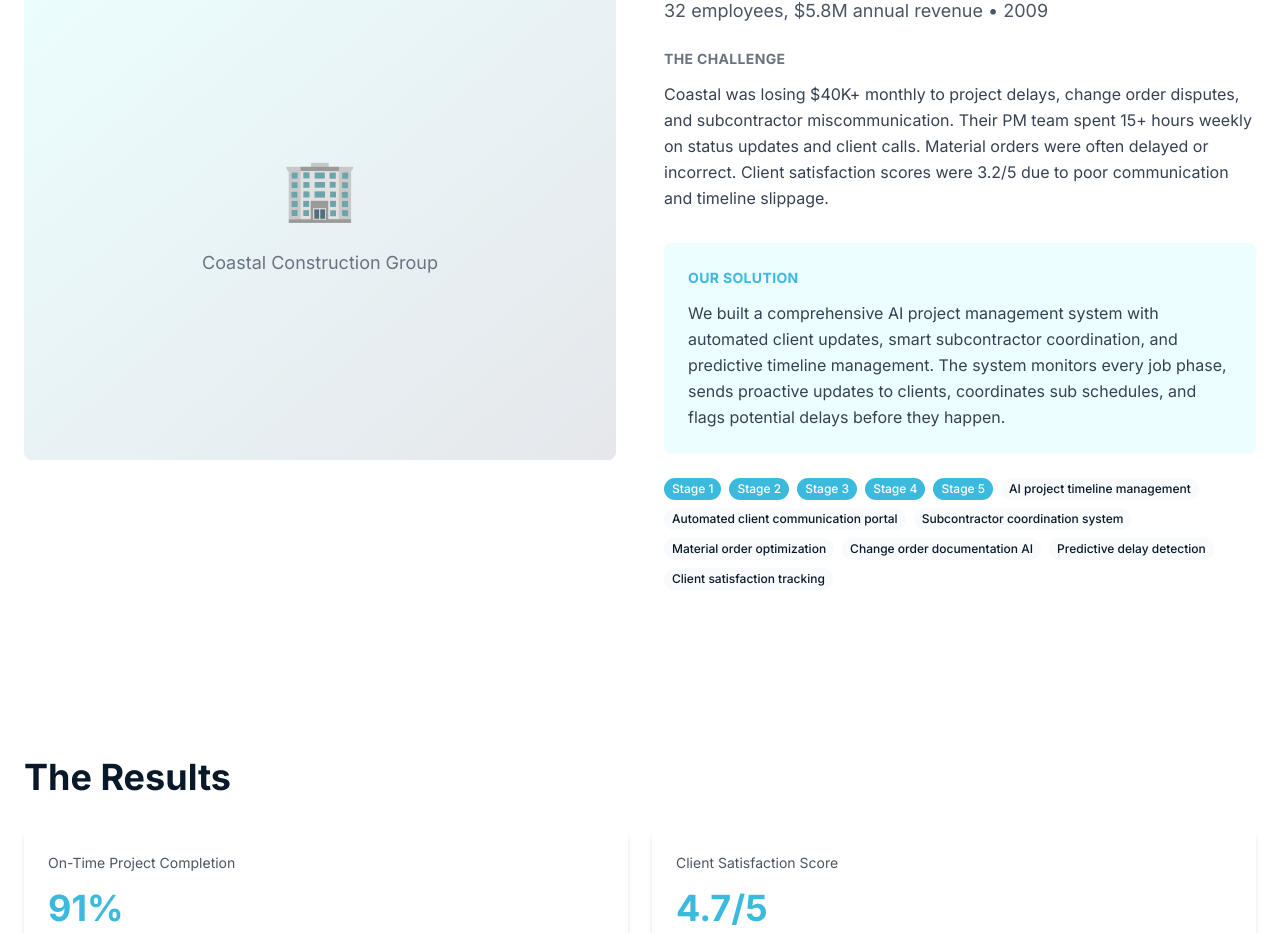
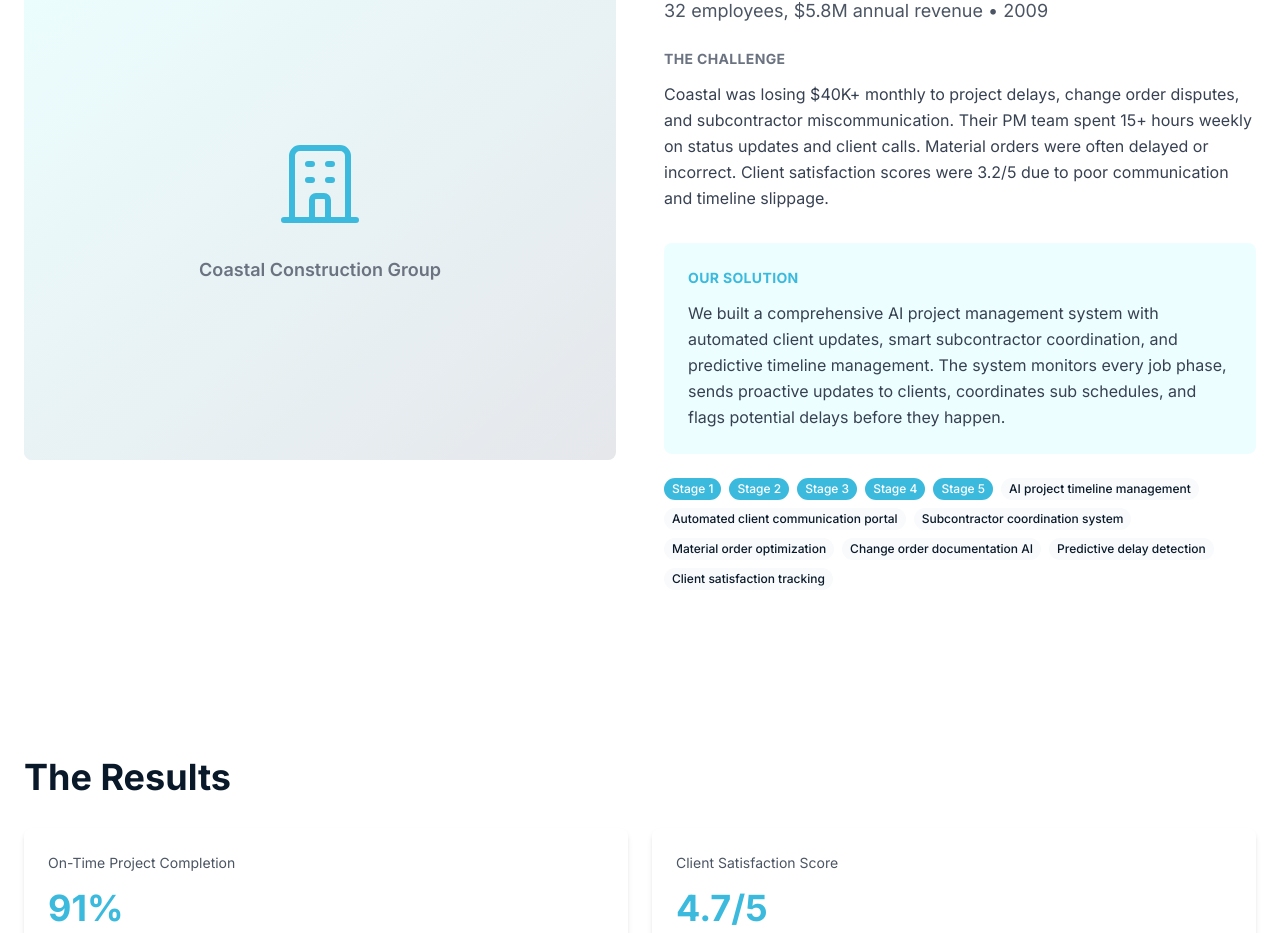
Before and after one commit to Nichefinder1/nichefinders-ai-website, a Next.js app: page /case-studies/coastal-construction-group in a window 1280 px wide. Shown: the part 1077-2010 px from the top of the page. Built offline with nearby package versions, Linux system fonts and the light colour scheme.

Commit message:
Replace emoji with premium building icon for case study image placeholder

```diff
--- a/src/app/case-studies/[slug]/page.tsx
+++ b/src/app/case-studies/[slug]/page.tsx
@@ -111,8 +111,20 @@
               ) : (
                 <div className="w-full h-full flex items-center justify-center bg-gradient-to-br from-cyan-50 to-navy-50">
                   <div className="text-center p-8">
-                    <div className="text-6xl mb-4 text-cyan-primary">🏢</div>
-                    <p className="text-gray-500 text-lg">{study.client.name}</p>
+                    <svg
+                      className="w-24 h-24 mx-auto mb-6 text-cyan-primary"
+                      fill="none"
+                      viewBox="0 0 24 24"
+                      stroke="currentColor"
+                      strokeWidth={1.5}
+                    >
+                      <path
+                        strokeLinecap="round"
+                        strokeLinejoin="round"
+                        d="M19 21V5a2 2 0 00-2-2H7a2 2 0 00-2 2v16m14 0h2m-2 0h-5m-9 0H3m2 0h5M9 7h1m-1 4h1m4-4h1m-1 4h1m-5 10v-5a1 1 0 011-1h2a1 1 0 011 1v5m-4 0h4"
+                      />
+                    </svg>
+                    <p className="text-gray-500 text-lg font-semibold">{study.client.name}</p>
                   </div>
                 </div>
               )}
```
